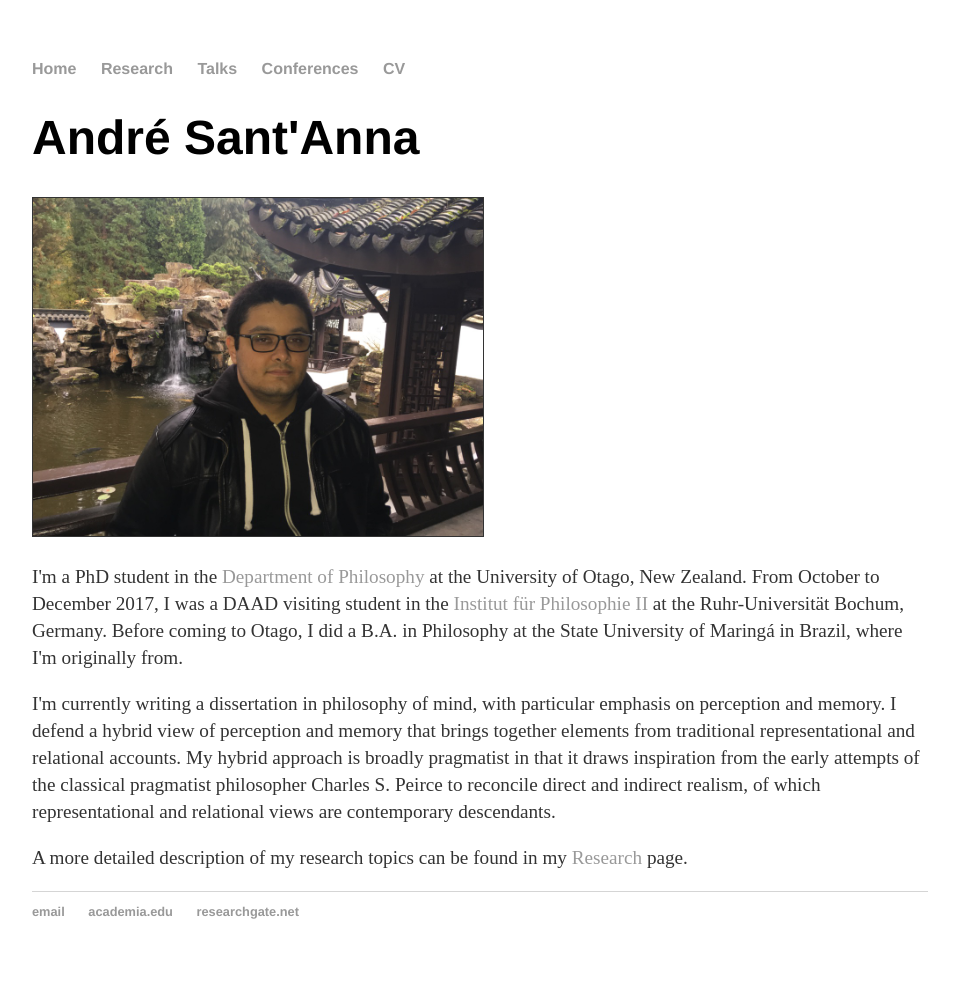
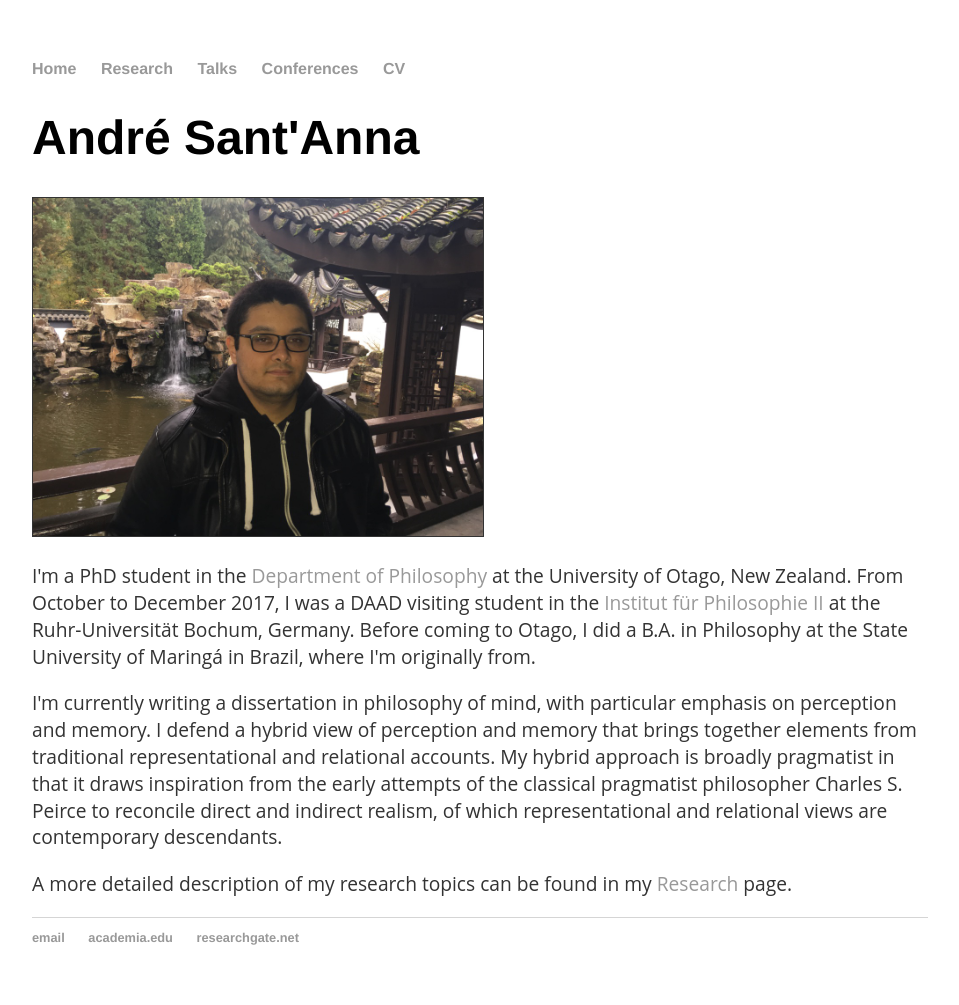
Before and after one commit to andresantanna/andresantanna.github.io, a Jekyll site: the page built from index.html, in a window 1280 px wide. Shown: the whole page, without its empty margins (160-1119 px from the left). Built offline with Jekyll 4.4.1, drawn with Linux system fonts in a browser that asks for light colours; comment, search, counter and statistics services are not loaded; before the commit the page ends 979 px from its top, so only the background shows below that.

Commit message:
Update main.css

```diff
--- a/css/main.css
+++ b/css/main.css
@@ -1,6 +1,7 @@
 body {
     margin: 60px auto;
     width: 70%;
+    font-family: 'Open Sans', 'Sans Serif';
 }
 nav ul, footer ul {
     font-family:'Helvetica', 'Arial', 'Sans-Serif';
```
